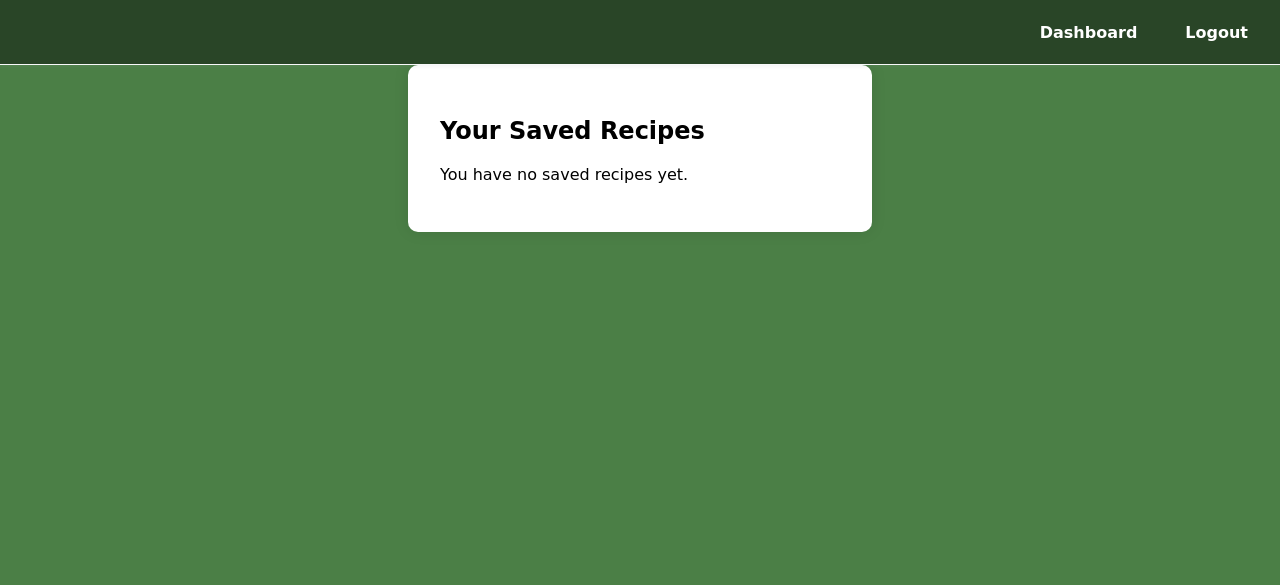
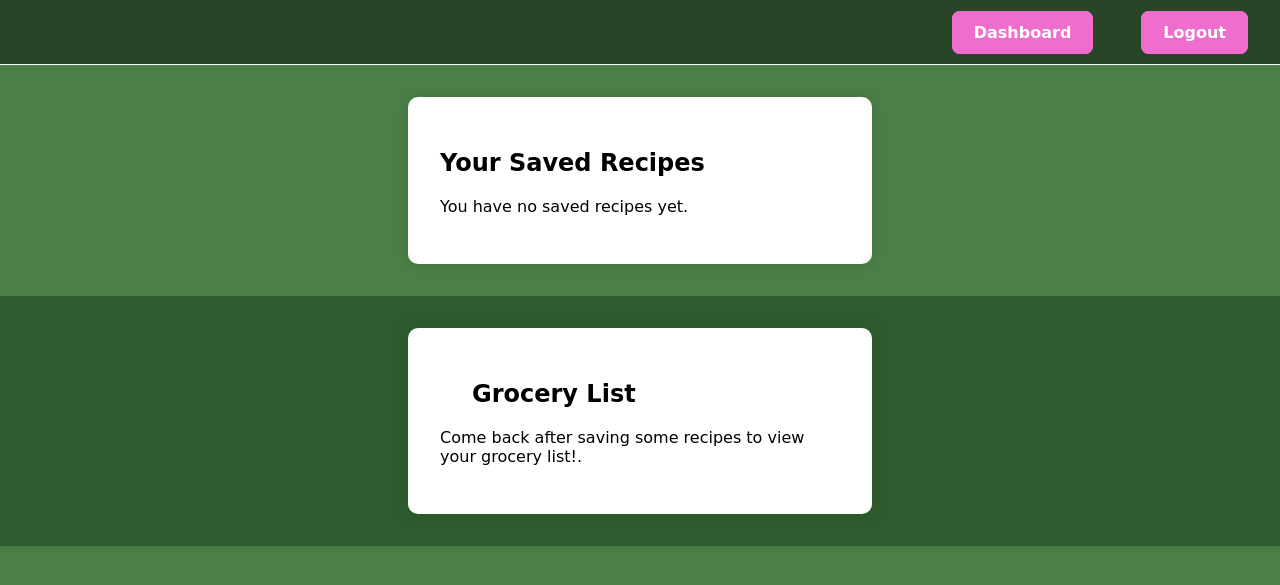
Before and after one commit to pjeff1465/capstone_project, a Flask app: template app/templates/user.html in a window 1280 px wide. Shown: the top 585 px of the page. Run offline with Flask 2, Linux system fonts and the light colour scheme; the template is opened without the code that fills it, so the values that code supplies are empty.

Commit message:
modified api parsing and database to create grocery list component

```diff
--- a/app/api_handler.py
+++ b/app/api_handler.py
@@ -47,6 +47,7 @@ def parse_data(data: dict) -> list[dict]:
             "dietLabels": item["dietLabels"],
             "healthLabels": item["healthLabels"],
             "ingredientLines": item["ingredientLines"],
+            "ingredients": [{"food_name":ingredient["food"], "food_category":ingredient["foodCategory"]} for ingredient in item["ingredients"]],
             "calories": item["calories"],
             "cuisineType": item["cuisineType"],
             "mealType": item["mealType"],
--- a/app/models.py
+++ b/app/models.py
@@ -15,5 +15,6 @@ class Recipes(db.Model):
     url = db.Column(db.String(500))
     calories = db.Column(db.Float)
     servings = db.Column(db.Integer)
+    ingredients = db.Column(db.JSON)
 
     user = db.relationship('User', backref='saved_recipes')
--- a/app/routes.py
+++ b/app/routes.py
@@ -1,6 +1,7 @@
 from flask import Blueprint, render_template, request, redirect, url_for, flash, session
 from werkzeug.security import generate_password_hash, check_password_hash
 from flask_login import login_user, logout_user, login_required, current_user
+from collections import defaultdict
 import uuid
 
 from app.extensions import db, login_manager
@@ -117,7 +118,17 @@ def show_recipe(recipe_id):
 @login_required
 def user_profile():
     saved_recipes = current_user.saved_recipes
-    return render_template('user.html', saved_recipes=saved_recipes)
+
+    #MAKE GROCERY LIST
+    grocery_dict = defaultdict(set)
+    for recipe in saved_recipes:
+        for ingredient in recipe.ingredients:
+            food_name = ingredient.get('food_name')
+            food_category = ingredient.get('food_category', 'Uncategorized')
+            grocery_dict[food_category.lower().capitalize()].add(food_name)
+
+    grocery_list = {category: sorted(list(foods)) for category, foods in grocery_dict.items()}
+    return render_template('user.html', saved_recipes=saved_recipes, grocery_list=grocery_list)
 
 @auth.route('/save_recipe/<recipe_id>', methods=['POST'])
 @login_required
@@ -141,7 +152,8 @@ def save_recipe(recipe_id):
         image=recipe['image'],
         url=recipe['url'],
         calories=recipe['calories'],
-        servings=recipe['servings']
+        servings=recipe['servings'],
+        ingredients=recipe['ingredients']
     )
     db.session.add(saved)
     db.session.commit()
--- a/app/static/css/main.css
+++ b/app/static/css/main.css
@@ -531,6 +531,8 @@ h1 {
 
 .container {
     background-color: #fff;
+    margin-top: 2rem;
+    margin-bottom: 2rem;
     padding: 2rem;
     border-radius: 10px;
     box-shadow: 0 0 15px rgba(0, 0, 0, 0.1);
@@ -584,11 +586,46 @@ input[type="submit"]:hover {
 
 .grocery-container{
     width: 100%;
-    height: 300px;
     background-color: #2e5c2e;
     box-shadow: 0 2px 5px rgba(0,0,0,0.1);
 }
 
+.grocery-container h2{
+    width: 100%;
+    padding-left: 2rem;
+    box-sizing: border-box;
+}
+
+.categories-container{
+    display: flex;
+    flex-wrap: wrap;
+}
+
+.grocery-category {
+    padding: 1rem;
+    margin-bottom: 20px;
+    min-width: 20%;
+}
+
+.grocery-category ul{
+    padding-left: 0;
+}
+
+.grocery-category li{
+    list-style-type: none;
+    text-transform: capitalize;
+}
+
+.grocery-category input{
+    width: auto;
+}
+
+.grocery-category h3 {
+    text-transform: capitalize;
+    margin-bottom: 10px;
+    border-bottom: 1px solid #ccc;
+    padding-bottom: 5px;
+}
 
 
 /* ------------------------------------------------------------------------------------------------- */
@@ -632,7 +669,7 @@ input[type="submit"]:hover {
 
 .nav-link { position: relative; color: #ffffff; text-decoration: none;}
 .nav-link:hover { position: relative; text-decoration: none;}
-.nav-link:hover::after {
+/* .nav-link:hover::after {
     position: absolute;
     content: '';
     width: 100%;
@@ -640,7 +677,7 @@ input[type="submit"]:hover {
     left: 0;
     top: 2rem;
     background-color:#ef6ecd;
-}
+} */
 
 .nav-toggle {
     font-size: 1.5rem;
--- a/app/templates/user.html
+++ b/app/templates/user.html
@@ -4,13 +4,18 @@
     <meta charset="UTF-8">
     <title>Your Saved Recipes</title>
     <link rel="stylesheet" href="../static/css/main.css">
+    <link type="image/png" sizes="32x32" rel="icon" href="..\static\icons8-recipe-32.png">
 </head>
 <body class="dashboard-body">
     <header class="banner">
         <nav class="nav-grid">
             <ul class="nav-list">
-                <li class="nav-item"><a class="nav-link" href="{{ url_for('auth.dashboard') }}">Dashboard</a></li>
-                <li class="nav-item"><a class="nav-link" href="{{ url_for('auth.logout') }}">Logout</a></li>
+                <div class="profile-link">
+                    <li class="nav-item"><a class="nav-link" href="{{ url_for('auth.dashboard') }}">Dashboard</a></li>
+                </div>
+                <div class="profile-link">
+                    <li class="nav-item"><a class="nav-link" href="{{ url_for('auth.logout') }}">Logout</a></li>
+                </div>
             </ul>
         </nav>
     </header>
@@ -46,5 +51,35 @@
             <p>You have no saved recipes yet.</p>
         {% endif %}
     </div>
+    <div class="grocery-container">
+        {% if saved_recipes %}
+        <h2>Grocery List</h2>
+        <form id="grocery-form">
+            <div class="categories-container">
+                {% for category, items in grocery_list.items() %}
+                    <div class="grocery-category">
+                        <h3>{{ category }}</h3>
+                        <ul>
+                            {% for item in items %}
+                                <li>
+                                    <label>
+                                        <input type="checkbox" name="grocery-item"> {{ item }}
+                                    </label>
+                                </li>
+                            {% endfor %}
+                        </ul>
+                    </div>
+                {% endfor %}
+            </div>
+        </form>
+        {% else %}
+        <div style="display: flex; justify-content: center;">
+            <div class="container">
+                <h2>Grocery List</h2>
+                <p>Come back after saving some recipes to view your grocery list!.</p>
+            </div>
+        </div>
+        {% endif %}
+    </div>
 </body>
 </html>
```
Also changed, not shown: app/templates/dashboard.html (+9 -3 lines), app/templates/recipe_details.html (+9 -3 lines), app/templates/results_list.html (+9 -3 lines), app/templates/profile.html (deleted).
